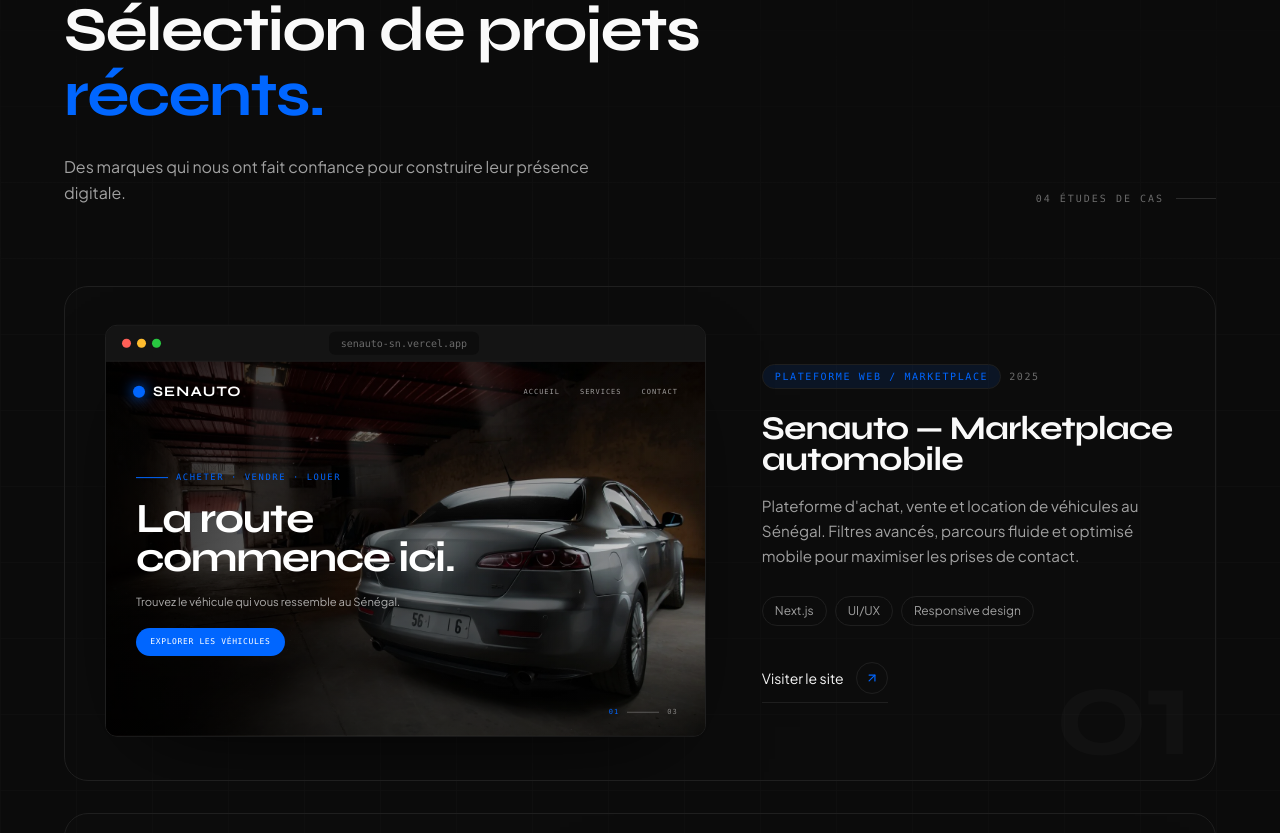
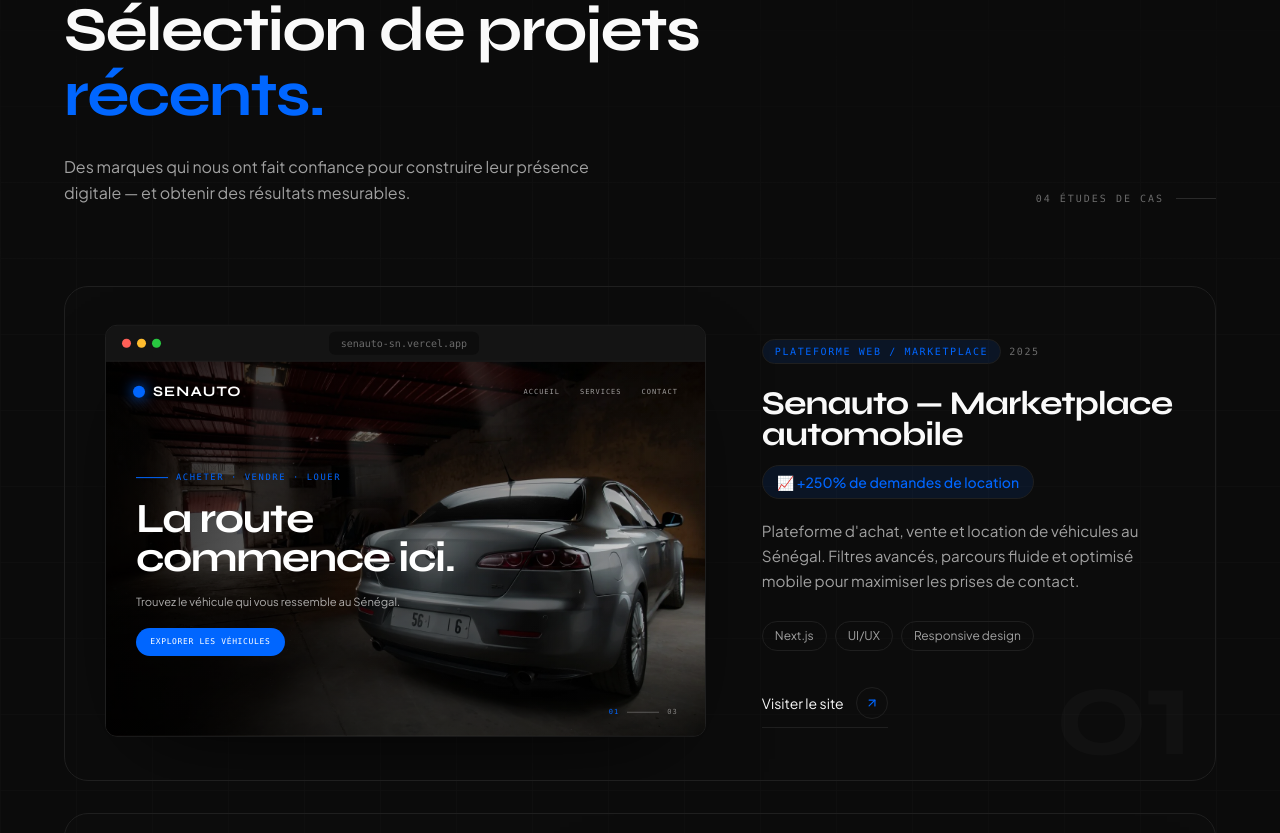
Before and after one commit to tchindagabriel59-arch/dsm-digital-portfolio, a Next.js app: page / in a window 1280 px wide. Shown: the part 4628-5461 px from the top of the page. Built offline with nearby package versions, Linux system fonts and the light colour scheme.

Commit message:
Update Work.tsx
ajoute

```diff
--- a/src/components/sections/Work.tsx
+++ b/src/components/sections/Work.tsx
@@ -20,7 +20,9 @@
   const y = useTransform(scrollYProgress, [0, 1], [34, -34]);
 
   const reversed = index % 2 === 1;
-  const displayUrl = project.href.replace(/^https?:\/\//, "").replace(/\/$/, "");
+  const displayUrl = project.href
+    .replace(/^https?:\/\//, "")
+    .replace(/\/$/, "");
 
   return (
     <motion.article
@@ -56,7 +58,7 @@
             <BrowserFrame url={displayUrl}>
               <ProjectMockup
                 slug={project.slug}
-                alt={`Aperçu temporaire illustré du projet ${project.title}`}
+                alt={`Aperçu du projet ${project.title}`}
                 image={`/images/projects/${project.slug}.webp`}
               />
             </BrowserFrame>
@@ -77,6 +79,15 @@
           <h3 className="display text-[clamp(1.65rem,2.6vw,2.35rem)] text-bone">
             {project.title}
           </h3>
+
+          {/* BADGE RÉSULTAT — Preuve sociale à fort impact */}
+          {project.result ? (
+            <div className="mt-4 inline-flex items-center gap-2 rounded-full border border-accent/25 bg-accent/10 px-3.5 py-1.5">
+              <span className="text-sm font-medium text-accent">
+                {project.result}
+              </span>
+            </div>
+          ) : null}
 
           <p className="mt-5 text-sm leading-relaxed text-ash md:text-[0.95rem]">
             {project.description}
@@ -134,7 +145,7 @@
           label="Réalisations"
           title="Sélection de projets récents."
           accent={["récents."]}
-          description="Des marques qui nous ont fait confiance pour construire leur présence digitale."
+          description="Des marques qui nous ont fait confiance pour construire leur présence digitale — et obtenir des résultats mesurables."
           align="between"
           action={
             <div className="hidden items-center gap-3 md:flex">
```
